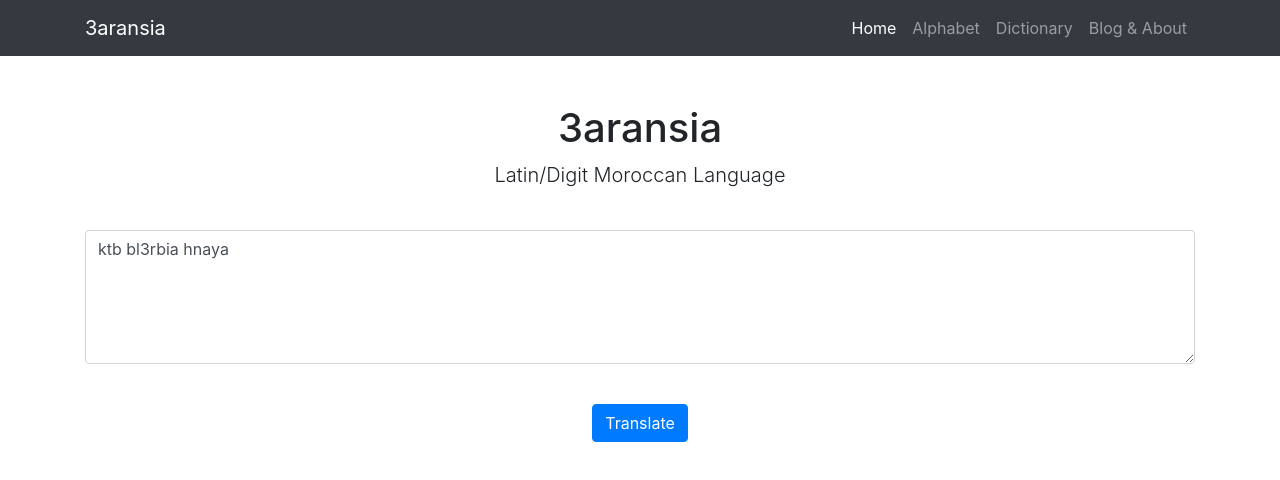
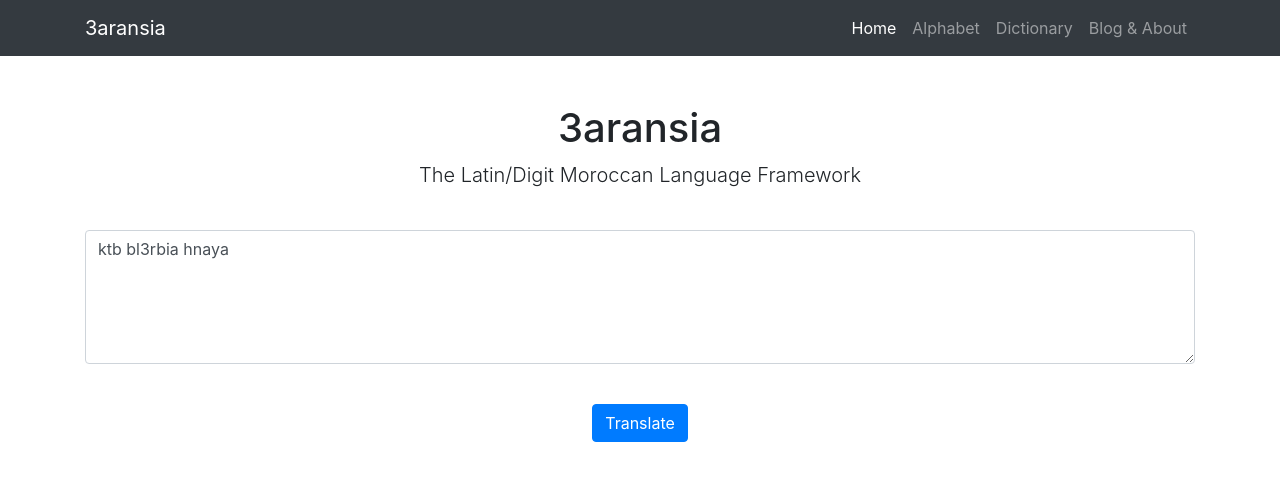
Before and after one commit to 3aransia/3aransia.web, a plain HTML site: page web/index.html in a window 1280 px wide. Drawn offline with nearby package versions, Linux system fonts and the light colour scheme; no server answers.

Commit message:
Update index.html

```diff
--- a/web/index.html
+++ b/web/index.html
@@ -57,7 +57,7 @@
     <div class="row">
         <div class="col-lg-12 text-center">
             <h1 class="mt-5">3aransia</h1>
-            <p class="lead">Latin/Digit Moroccan Language</p>
+            <p class="lead">The Latin/Digit Moroccan Language Framework</p>
             <br/>
                 <textarea id="source-text" type="text" placeholder="Enter text" name="textfield" class="form-control" rows=5>ktb bl3rbia hnaya</textarea>
             </br>
```
